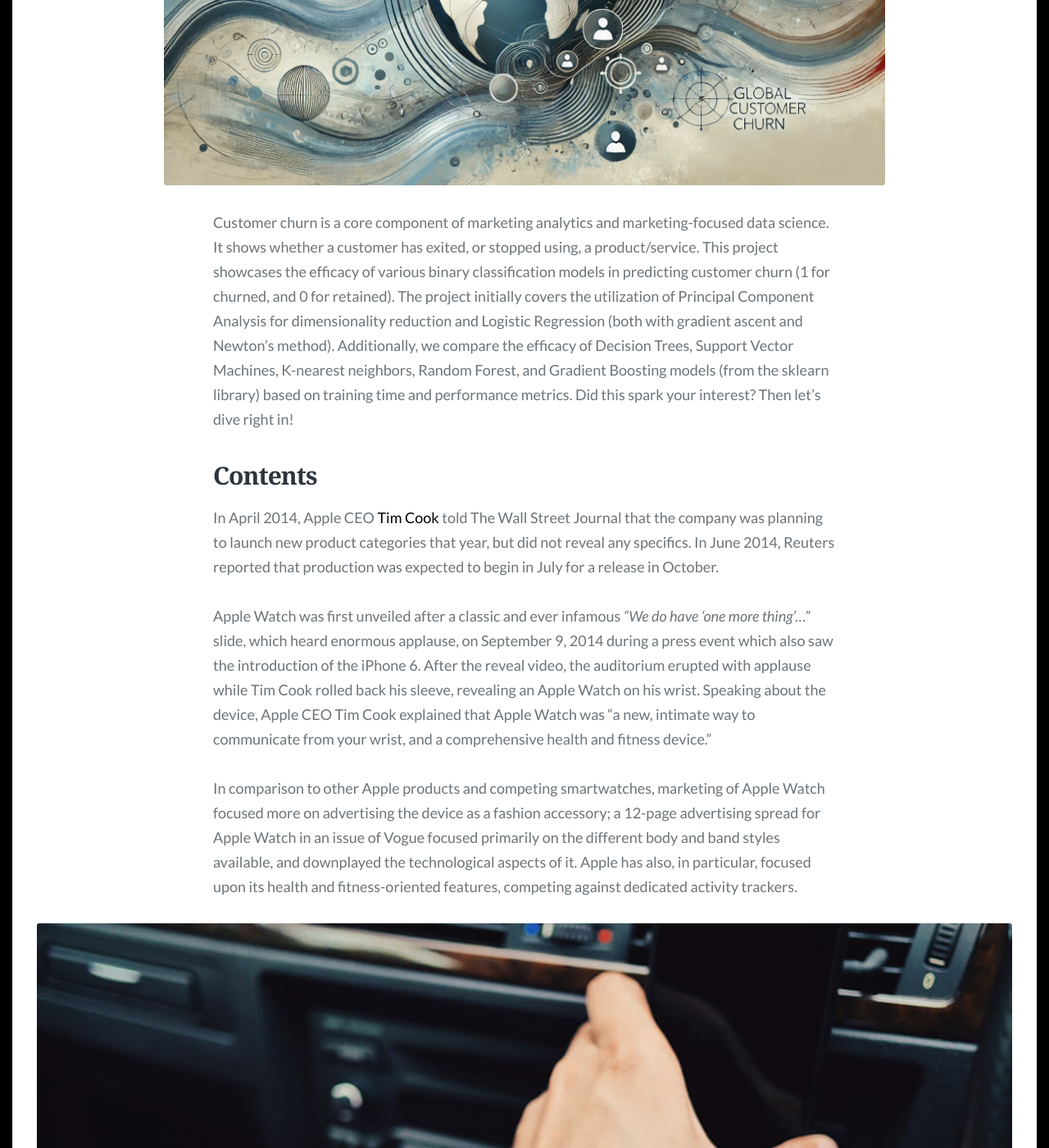
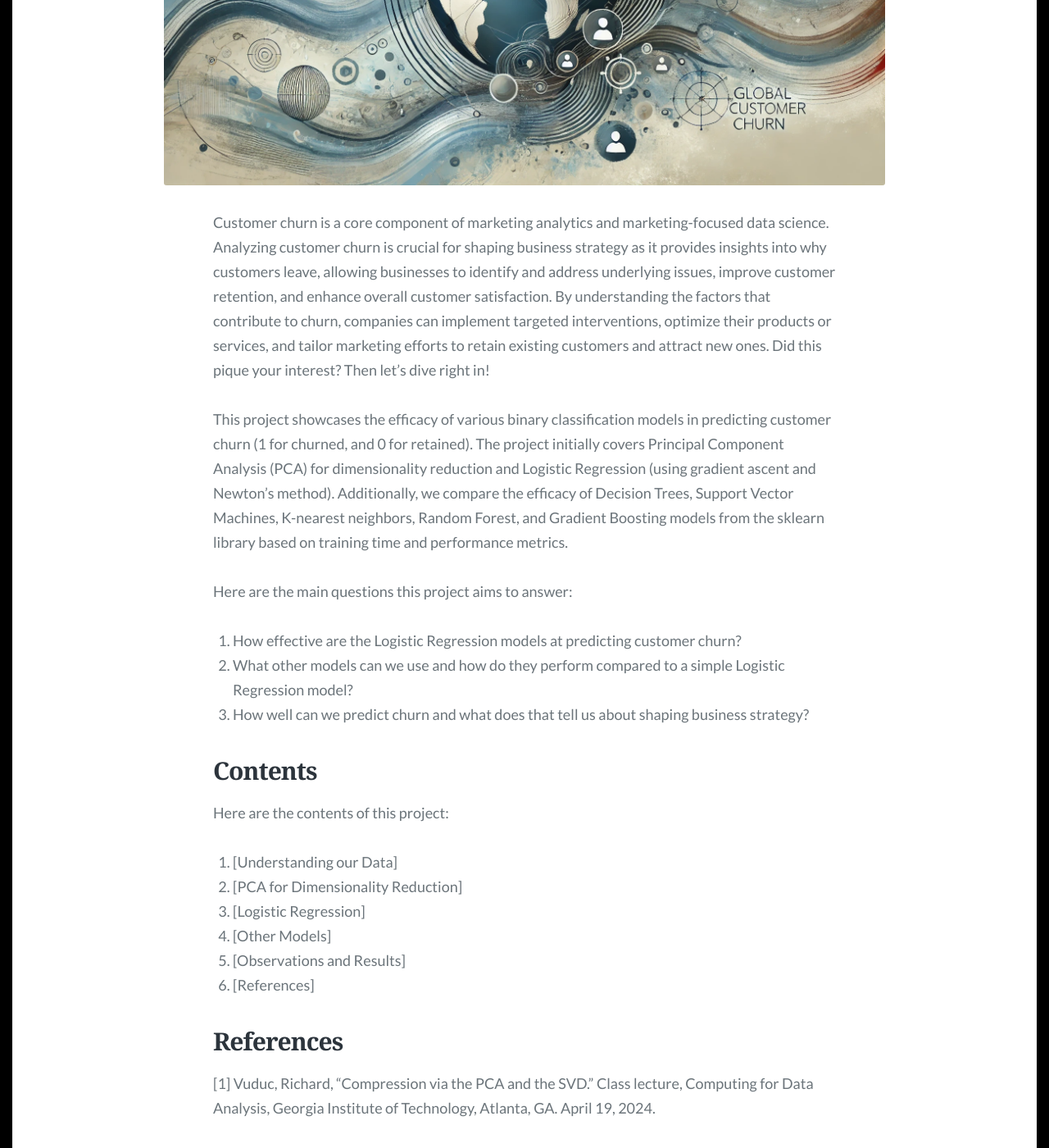
Before and after one commit to Chai-T29/Chai-T29.github.io, a Jekyll site: the page built from _posts/2019-01-04-a-week-with-the-apple-watch.md, in a window 1280 px wide and 1400 px high, scrolled down 645 px. Shown: the whole window at 82% size. Built offline with Jekyll 4.4.1, drawn with Linux system fonts in a browser that asks for light colours; some web fonts are replaced; some of the changed text lies outside the part shown.

Commit message:
Update 2019-01-04-a-week-with-the-apple-watch.md

```diff
--- a/_posts/2019-01-04-a-week-with-the-apple-watch.md
+++ b/_posts/2019-01-04-a-week-with-the-apple-watch.md
@@ -6,30 +6,33 @@ date: 2019-01-04
 feature_image: images/churn.jpg
 tags: [marketing, analytics, machinelearning]
 ---
-Customer churn is a core component of marketing analytics and marketing-focused data science. It shows whether a customer has exited, or stopped using, a product/service. This project showcases the efficacy of various binary classification models in predicting customer churn (1 for churned, and 0 for retained). The project initially covers the utilization of Principal Component Analysis for dimensionality reduction and Logistic Regression (both with gradient ascent and Newton's method). Additionally, we compare the efficacy of Decision Trees, Support Vector Machines, K-nearest neighbors, Random Forest, and Gradient Boosting models (from the sklearn library) based on training time and performance metrics. Did this spark your interest? Then let's dive right in!
+Customer churn is a core component of marketing analytics and marketing-focused data science. Analyzing customer churn is crucial for shaping business strategy as it provides insights into why customers leave, allowing businesses to identify and address underlying issues, improve customer retention, and enhance overall customer satisfaction. By understanding the factors that contribute to churn, companies can implement targeted interventions, optimize their products or services, and tailor marketing efforts to retain existing customers and attract new ones. Did this pique your interest? Then let's dive right in!
 
 <!--more-->
 
+This project showcases the efficacy of various binary classification models in predicting customer churn (1 for churned, and 0 for retained). The project initially covers Principal Component Analysis (PCA) for dimensionality reduction and Logistic Regression (using gradient ascent and Newton's method). Additionally, we compare the efficacy of Decision Trees, Support Vector Machines, K-nearest neighbors, Random Forest, and Gradient Boosting models from the sklearn library based on training time and performance metrics.
+
+Here are the main questions this project aims to answer:
+
+1.  How effective are the Logistic Regression models at predicting customer churn?
+2.  What other models can we use and how do they perform compared to a simple Logistic Regression model?
+3.  How well can we predict churn and what does that tell us about shaping business strategy?
+
 ## Contents
 
-In April 2014, Apple CEO [Tim Cook](https://en.wikipedia.org/wiki/Tim_Cook) told The Wall Street Journal that the company was planning to launch new product categories that year, but did not reveal any specifics. In June 2014, Reuters reported that production was expected to begin in July for a release in October.
+Here are the contents of this project:
 
-Apple Watch was first unveiled after a classic and ever infamous *"We do have 'one more thing'..."* slide, which heard enormous applause, on September 9, 2014 during a press event which also saw the introduction of the iPhone 6. After the reveal video, the auditorium erupted with applause while Tim Cook rolled back his sleeve, revealing an Apple Watch on his wrist. Speaking about the device, Apple CEO Tim Cook explained that Apple Watch was "a new, intimate way to communicate from your wrist, and a comprehensive health and fitness device."
+1.  [Understanding our Data]
+2.  [PCA for Dimensionality Reduction]
+3.  [Logistic Regression]
+4.  [Other Models]
+5.  [Observations and Results]
+6.  [References]
 
-In comparison to other Apple products and competing smartwatches, marketing of Apple Watch focused more on advertising the device as a fashion accessory; a 12-page advertising spread for Apple Watch in an issue of Vogue focused primarily on the different body and band styles available, and downplayed the technological aspects of it. Apple has also, in particular, focused upon its health and fitness-oriented features, competing against dedicated activity trackers.
 
-{% include image_full.html imageurl="/images/apple-watch-in-car.jpg" title="Apple Watch" caption="Apple watch on the wrist" %}
 
-## Release
+## References
 
-Pre-orders for Apple Watch began on April 10, 2015, with an official release on April 24.
+[1] Vuduc, Richard, “Compression via the PCA and the SVD.” Class lecture, Computing for Data Analysis, Georgia Institute of Technology, Atlanta, GA. April 19, 2024.
 
-On launch, Apple Watch was not available at Apple Store; beginning on April 10, 2015, customers could receive appointments for demonstrations and fitting, but the device was not in-stock for walk-in purchase, and had to be reserved and ordered online (however, sales representatives are able to assist in the process). CNET felt that this distribution model was designed to prevent Apple Store locations from having long line-ups due to high demand. Selected Apple Watch models were available in-store at certain luxury boutiques and authorized Apple resellers in limited quantities. On June 4, 2015, Apple announced that it did plan to stock Apple Watch models at its retail locations. On August 24, 2015 during an earnings call, Best Buy announced that it would begin stocking Apple Watch at its retail stores by the end of September. Both T-Mobile US and Sprint also announced plans to offer Apple Watch through its retail stores.
-
->“Design is a funny word. Some people think design means how it looks. But of course, if you dig deeper, it's really how it works.” <cite>― Steve Jobs</cite>
-
-On September 9, 2015, in Apple's Special Event, Apple launched a new collection of Apple Watch in a collaboration with Hermès. This new collection of Apple Watch is named as Apple Watch Hermès, comes in stainless steel body with finely crafted leather bands in distinctive styles from Hermès, including the Single Tour, Double Tour and Cuff models. Apple Watch Hermès is available only in selected retail stores of Apple and Hermès.
-
-The device was not branded as "iWatch" (which would put it in line with its other product lines) due to trademark conflicts in certain territories; in the United States, the iWatch trademark is owned by OMG Electronics—who was crowdfunding a device under the same name, and is owned in the European Union by Irish firm Probendi. In July 2015, Probendi sued Apple Inc. for trademark infringement, arguing that through keyword advertising on the Google search engine, it caused advertising for the Apple Watch to appear on search results pages when users searched for the trademarked term "iWatch".
-
-Apple Watch finally goes on sale in India on Nov. 6. The device also has launched in Chile, the Philippines, and South Africa.  [ [Source](https://en.wikipedia.org/wiki/Apple_Watch) ]
+[2] Vuduc, Richard, “Logistic Regression.” Class lecture, Computing for Data Analysis, Georgia Institute of Technology, Atlanta, GA. April 12, 2024.
```
